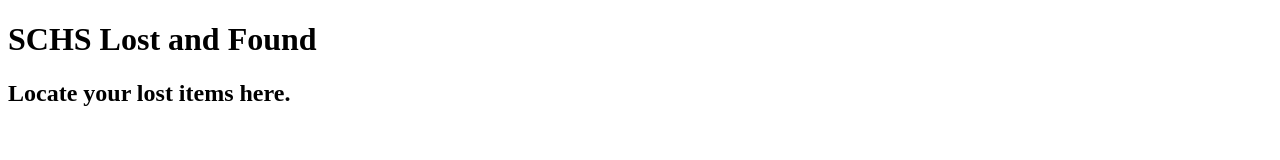
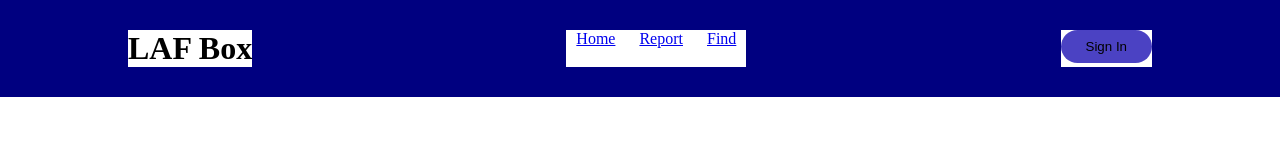
Before and after one commit to LAFBox/LAFBox, a plain HTML site: page index.html in a window 1280 px wide. Drawn offline with Linux system fonts and the light colour scheme.

Commit message:
nav bar cool

```diff
--- a/index.html
+++ b/index.html
@@ -2,11 +2,21 @@
 <html lang="en">
 <head>
 	<meta charset="UTF-8">
-	<title>SCHS Lost and Found</title>
+	<title>LAF Box</title>
 	<link rel="stylesheet" href="styles.css">
 </head>
 <body>
-	<h1>SCHS Lost and Found</h1>
-	<h2>Locate your lost items here.</h2>
+	<header>
+		<h1 class="title">LAF Box</h1>
+		<nav>
+			<ul class="nav_links">
+				<li><a href="#">Home</a></li>
+				<li><a href="#">Report</a></li>
+				<li><a href="#">Find</a></li>
+			</ul>
+		</nav>
+		<a class="cta" href="#"><button>Sign In</button></a>
+	</header>
+
 </body>
 </html>
--- a/styles.css
+++ b/styles.css
@@ -1,2 +1,50 @@
 @charset "utf-8";
 /* CSS Document */
+* {
+	box-siz: border-box;
+	margin: 0;
+	padding: 0;
+	background-color: white;
+}
+
+header {
+	display: flex;
+	justify-content: space-between;
+	align-item: center;
+	padding: 30px 10%;
+	background-color: navy;
+}
+
+.logo {
+	cursor: pointer;
+}
+
+.nav_links {
+	list-style: none;
+}
+
+.nav_links li {
+	display: inline-block;
+	padding: 0px 10px;
+}
+
+.nav_links li a {
+	transition: all 0.3 ease 0s;
+}
+
+.nav_links li a:hover{
+	color: black
+}
+
+button {
+	padding: 9px 25px;
+	background-color: #4B42C3;
+	border: none;
+	border-radius: 50px;
+	cursor: pointer;
+	transitoin: all 0.3s ease 0s;
+}
+
+button:hover {
+	background-color: white;
+}
```
